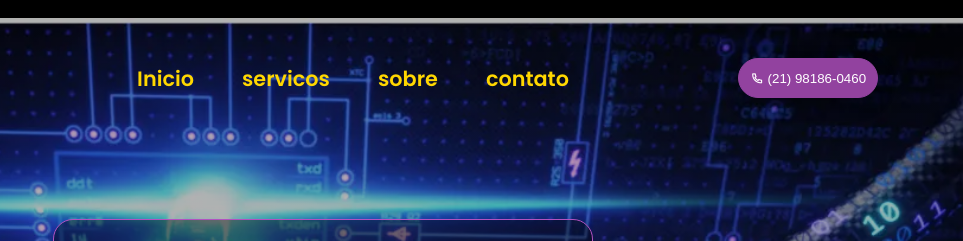
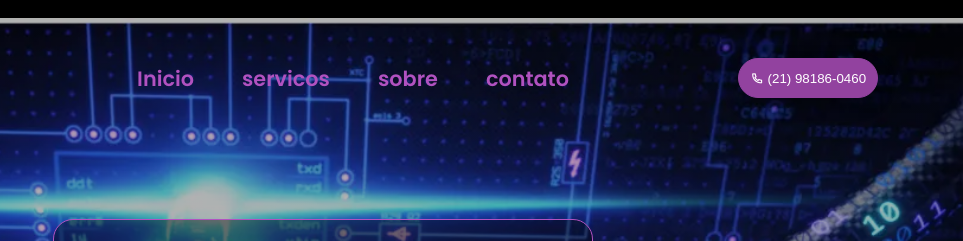
Before and after one commit to lthurler/redes-ronin, a plain HTML site: page index.html in a window 1280 px wide. Shown: the top 241 px of the page, 317-1280 px from the left. Drawn offline with nearby package versions, Linux system fonts and the light colour scheme; a script that the page names is missing.

Commit message:
modificações

```diff
--- a/css/redes.css
+++ b/css/redes.css
@@ -58,7 +58,8 @@ h2 {
 
 a {
     text-decoration: none;
-    color:#FFD700;
+    /* color:#FFD700; */
+    color: #b152c0;
     font-family: 'Poppins', sans-serif;
     font-weight: 500;
     font-size: 1.2rem;
@@ -903,6 +904,7 @@ footer {
 
 #footer-nav ul li a {
     font-size: 1.2rem;
+    color: #621F83;
 }
 
 #footer-nav ul {
```
Also changed, not shown: img/ronin_hero2.webp (added).
